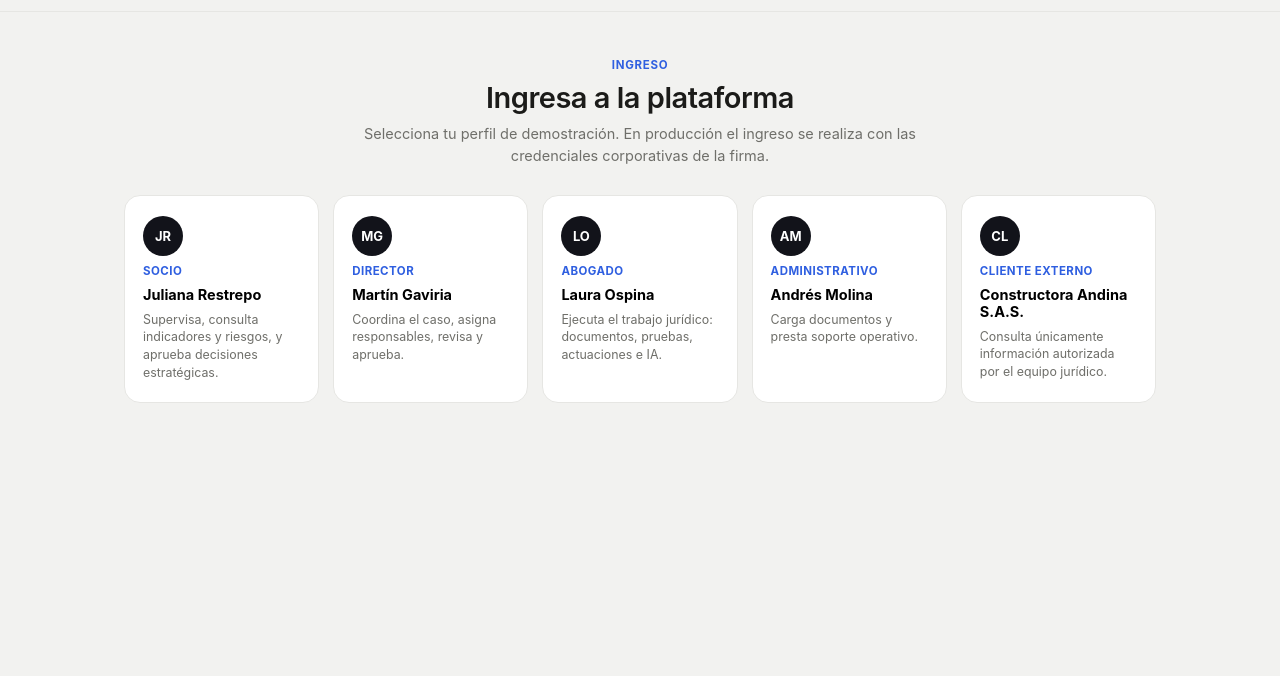
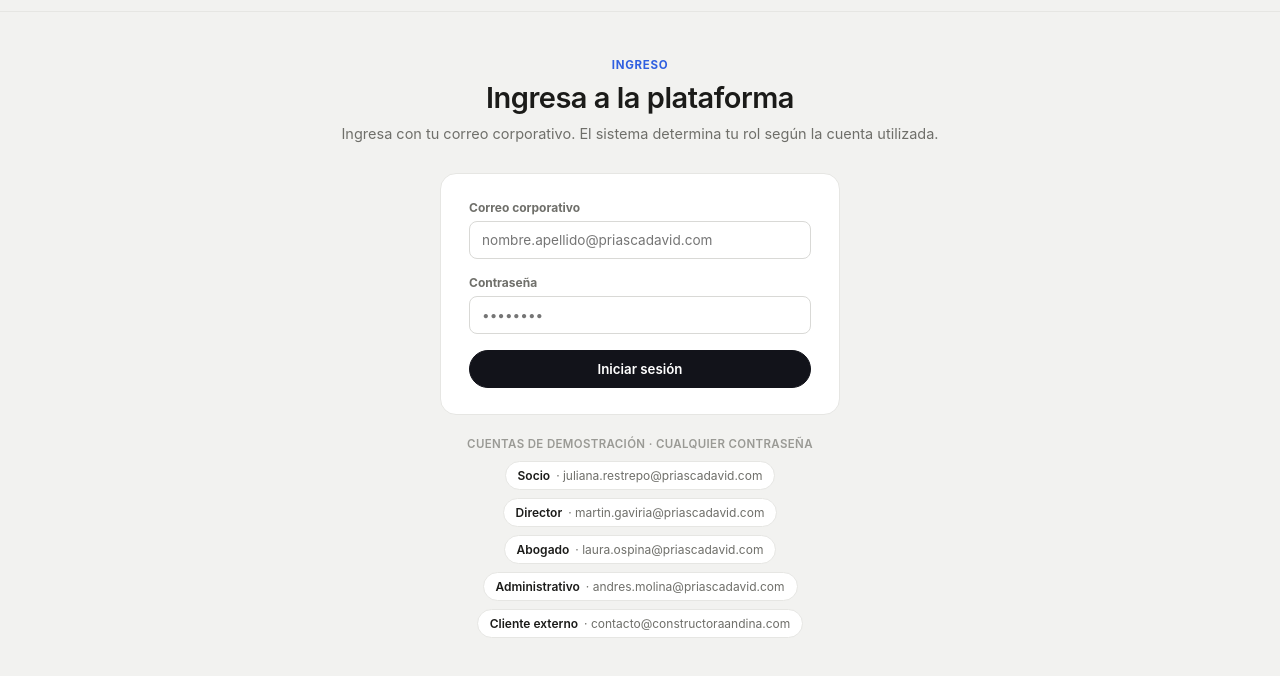
Before and after one commit to carlosjuny/wireframe-web-prias-cadavid, a plain HTML site: page index.html in a window 1280 px wide. Shown: the part 36-712 px from the top of the page. Drawn offline with Linux system fonts and the light colour scheme.

Commit message:
update wireframe web prias cadavid

```diff
--- a/css/index.css
+++ b/css/index.css
@@ -41,13 +41,23 @@ a{color:inherit;text-decoration:none;}
 .btn.subtle{background:transparent;border-color:transparent;color:var(--text-muted);padding:6px 10px;}
 .btn:disabled{opacity:.45;cursor:not-allowed;}
 
-.profile-grid{display:grid;grid-template-columns:repeat(auto-fit,minmax(190px,1fr));gap:14px;}
-.profile{background:#fff;border:1px solid var(--border);border-radius:var(--radius-lg);padding:20px 18px;text-align:left;display:flex;flex-direction:column;gap:8px;}
-.profile:hover{border-color:var(--accent);box-shadow:var(--shadow-md);}
-.profile .avatar{width:40px;height:40px;font-size:13px;}
-.profile b{font-size:14.5px;}
-.profile .role{font-size:11.5px;color:var(--accent);font-weight:700;text-transform:uppercase;letter-spacing:.04em;}
-.profile p{margin:0;font-size:12.4px;color:var(--text-muted);line-height:1.45;}
+.login-card{max-width:400px;margin:0 auto;padding:26px 28px;display:flex;flex-direction:column;gap:16px;}
+.form-field{display:flex;flex-direction:column;gap:6px;}
+.form-field label{font-size:12px;font-weight:700;color:var(--text-muted);}
+.form-field input{border:1px solid var(--border-strong);border-radius:var(--radius-sm);padding:10px 12px;font-size:13.6px;font-family:inherit;color:var(--text);background:#fff;}
+.form-field input:focus{outline:none;border-color:var(--accent);box-shadow:0 0 0 3px var(--accent-soft);}
+.form-field input.invalid{border-color:#c8442d;}
+.login-error{margin:0;font-size:12.6px;color:#c8442d;background:#fbeae7;border-radius:var(--radius-sm);padding:8px 10px;}
+.login-error[hidden]{display:none;}
+.login-submit{justify-content:center;width:100%;padding:10px 16px;}
+
+.demo-accounts{max-width:400px;margin:22px auto 0;text-align:center;}
+.demo-title{font-size:11.5px;color:var(--text-faint);font-weight:600;text-transform:uppercase;letter-spacing:.03em;margin:0 0 10px;}
+.demo-grid{display:flex;flex-wrap:wrap;justify-content:center;gap:8px;}
+.demo-chip{border:1px solid var(--border);background:#fff;border-radius:999px;padding:6px 12px;font-size:12px;color:var(--text-muted);display:inline-flex;align-items:center;gap:6px;}
+.demo-chip:hover{border-color:var(--accent);color:var(--text);}
+.demo-chip b{color:var(--text);font-weight:600;}
+
 
 .auth-card{max-width:560px;margin:0 auto;padding:22px 26px;}
 .proc{display:flex;flex-direction:column;gap:8px;}
--- a/index.html
+++ b/index.html
@@ -18,9 +18,24 @@
     <div class="hero">
       <p class="eyebrow">Ingreso</p>
       <h1>Ingresa a la plataforma</h1>
-      <p class="sub">Selecciona tu perfil de demostración. En producción el ingreso se realiza con las credenciales corporativas de la firma.</p>
+      <p class="sub">Ingresa con tu correo corporativo. El sistema determina tu rol según la cuenta utilizada.</p>
     </div>
-    <div class="profile-grid" id="profileGrid"></div>
+    <form class="login-card card" id="loginForm" novalidate>
+      <div class="form-field">
+        <label for="loginEmail">Correo corporativo</label>
+        <input type="email" id="loginEmail" placeholder="nombre.apellido@priascadavid.com" autocomplete="username">
+      </div>
+      <div class="form-field">
+        <label for="loginPassword">Contraseña</label>
+        <input type="password" id="loginPassword" placeholder="••••••••" autocomplete="current-password">
+      </div>
+      <p class="login-error" id="loginError" hidden></p>
+      <button type="submit" class="btn primary login-submit">Iniciar sesión</button>
+    </form>
+    <div class="demo-accounts">
+      <p class="demo-title">Cuentas de demostración · cualquier contraseña</p>
+      <div class="demo-grid" id="demoGrid"></div>
+    </div>
   </section>
 
   <!-- Autorización -->
--- a/js/index.js
+++ b/js/index.js
@@ -3,15 +3,15 @@
    Login → Autorización → entra directo al Módulo 02
    ============================================================ */
 const PERFILES = [
-  {rol:'socio', nombre:'Juliana Restrepo', ini:'JR', rolNombre:'Socio', desc:'Supervisa, consulta indicadores y riesgos, y aprueba decisiones estratégicas.',
+  {rol:'socio', nombre:'Juliana Restrepo', ini:'JR', rolNombre:'Socio', email:'juliana.restrepo@priascadavid.com', desc:'Supervisa, consulta indicadores y riesgos, y aprueba decisiones estratégicas.',
    permisos:['Lectura global','Reportes','Aprobaciones'], casos:'Todos los casos', vista:'ejecutiva'},
-  {rol:'director', nombre:'Martín Gaviria', ini:'MG', rolNombre:'Director', desc:'Coordina el caso, asigna responsables, revisa y aprueba.',
+  {rol:'director', nombre:'Martín Gaviria', ini:'MG', rolNombre:'Director', email:'martin.gaviria@priascadavid.com', desc:'Coordina el caso, asigna responsables, revisa y aprueba.',
    permisos:['Crear','Editar','Asignar','Revisar','Aprobar'], casos:'Todos los casos', vista:'casos'},
-  {rol:'abogado', nombre:'Laura Ospina', ini:'LO', rolNombre:'Abogado', desc:'Ejecuta el trabajo jurídico: documentos, pruebas, actuaciones e IA.',
+  {rol:'abogado', nombre:'Laura Ospina', ini:'LO', rolNombre:'Abogado', email:'laura.ospina@priascadavid.com', desc:'Ejecuta el trabajo jurídico: documentos, pruebas, actuaciones e IA.',
    permisos:['Crear/editar asignados','Cargar documentos','Revisar IA'], casos:'Casos asignados a su equipo', vista:'casos'},
-  {rol:'administrativo', nombre:'Andrés Molina', ini:'AM', rolNombre:'Administrativo', desc:'Carga documentos y presta soporte operativo.',
+  {rol:'administrativo', nombre:'Andrés Molina', ini:'AM', rolNombre:'Administrativo', email:'andres.molina@priascadavid.com', desc:'Carga documentos y presta soporte operativo.',
    permisos:['Carga documental','Consulta limitada'], casos:'Casos autorizados', vista:'casos'},
-  {rol:'cliente', nombre:'Constructora Andina S.A.S.', ini:'CL', rolNombre:'Cliente externo', desc:'Consulta únicamente información autorizada por el equipo jurídico.',
+  {rol:'cliente', nombre:'Constructora Andina S.A.S.', ini:'CL', rolNombre:'Cliente externo', email:'contacto@constructoraandina.com', desc:'Consulta únicamente información autorizada por el equipo jurídico.',
    permisos:['Lectura restringida','Descarga controlada'], casos:'Solo su caso (información autorizada)', vista:'casos'},
 ];
 const SENSIBILIDAD = {socio:'Interna · Confidencial · Reservada', director:'Interna · Confidencial · Reservada', abogado:'Interna · Confidencial · Reservada (casos asignados)', administrativo:'Interna · Confidencial', cliente:'Solo información autorizada'};
@@ -21,16 +21,33 @@ let perfil = null;
 
 function show(step){ document.querySelectorAll('.step').forEach(s=>s.classList.toggle('active', s.id===step)); window.scrollTo({top:0}); }
 
-function renderPerfiles(){
-  $('profileGrid').innerHTML = PERFILES.map(p=>`
-    <button class="profile" data-rol="${p.rol}">
-      <span class="avatar">${p.ini}</span>
-      <span class="role">${p.rolNombre}</span>
-      <b>${p.nombre}</b>
-      <p>${p.desc}</p>
-    </button>`).join('');
-  document.querySelectorAll('.profile').forEach(b=> b.addEventListener('click', ()=> login(b.dataset.rol)));
+function renderDemoAccounts(){
+  $('demoGrid').innerHTML = PERFILES.map(p=>`
+    <button type="button" class="demo-chip" data-email="${p.email}"><b>${p.rolNombre}</b>· ${p.email}</button>`).join('');
+  document.querySelectorAll('.demo-chip').forEach(b=> b.addEventListener('click', ()=>{
+    $('loginEmail').value = b.dataset.email;
+    $('loginPassword').value = 'demo123';
+    $('loginEmail').classList.remove('invalid'); $('loginPassword').classList.remove('invalid');
+    $('loginError').hidden = true;
+  }));
 }
+
+function mostrarErrorLogin(msg){
+  $('loginError').textContent = msg; $('loginError').hidden = false;
+}
+
+$('loginForm').addEventListener('submit', (e)=>{
+  e.preventDefault();
+  const email = $('loginEmail').value.trim().toLowerCase();
+  const password = $('loginPassword').value;
+  $('loginEmail').classList.remove('invalid'); $('loginPassword').classList.remove('invalid');
+  if(!email){ $('loginEmail').classList.add('invalid'); mostrarErrorLogin('Ingresa tu correo corporativo.'); return; }
+  if(!password){ $('loginPassword').classList.add('invalid'); mostrarErrorLogin('Ingresa tu contraseña.'); return; }
+  const p = PERFILES.find(x=> x.email.toLowerCase()===email);
+  if(!p){ $('loginEmail').classList.add('invalid'); mostrarErrorLogin('Credenciales no válidas. Verifica el correo e intenta de nuevo.'); return; }
+  $('loginError').hidden = true;
+  login(p.rol);
+});
 
 async function login(rol){
   perfil = PERFILES.find(p=>p.rol===rol);
@@ -51,7 +68,7 @@ function entrarAlModulo(){
   location.href = `modulo-02/index.html?rol=${perfil.rol}&vista=${perfil.vista}`;
 }
 
-renderPerfiles();
+renderDemoAccounts();
 (function restaurarSesion(){
   let rol = null;
   try{ rol = sessionStorage.getItem('pc_rol'); }catch(e){}
```
